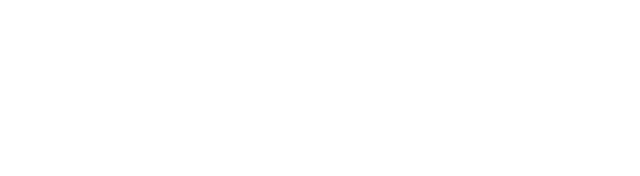
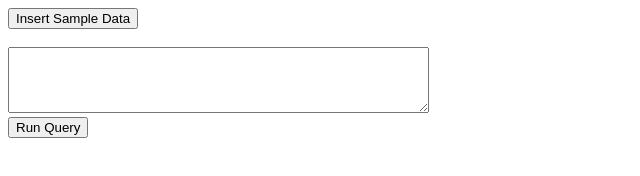
Before and after one commit to gggraciela/COMP4537Lab5_FrontEnd, a plain HTML site: page index.html in a window 1280 px wide. Shown: the whole page, without its empty margins (0-640 px from the left). Drawn offline with Linux system fonts and the light colour scheme.

Commit message:
reverted previous commit

```diff
--- a/index.html
+++ b/index.html
@@ -1,7 +1,14 @@
+<!-- index.html created with the assistance of ChatGPT -->
+<!DOCTYPE html>
+<html lang="en">
+    <head>
+        <meta charset="UTF-8">
+        <meta name="viewport" content="width=device-width, initial-scale=1.0">
+        <title>Patient Database</title>
         <script type="module">
             import messages from './lang/messages/en/user.js';
 
-    function insertData() {
+            window.insertData = function() {
                 fetch('https://jellyfish-app-hw2ys.ondigitalocean.app/insert', {
                     method: 'POST',
                     headers: { 'Content-Type': 'application/json' },
@@ -15,9 +22,9 @@
                 .then(res => res.json())
                 .then(data => displayMessage(data.success ? messages.insertSuccess : messages.insertError, data.success))
                 .catch(() => displayMessage(messages.backendError, false));
-    }
+            };
 
-    function executeQuery() {
+            window.executeQuery = function() {
                 const query = document.getElementById("sqlQuery").value.trim();
                 if (!query) {
                     displayMessage(messages.emptyQuery, false);
@@ -31,7 +38,7 @@
                     .then(res => res.json())
                     .then(data => displayMessage(data.success ? JSON.stringify(data.data, null, 2) : messages.queryError, data.success))
                     .catch(() => displayMessage(messages.backendError, false));
-    }
+            };
 
             function displayMessage(message, isSuccess) {
                 const resultArea = document.getElementById("resultArea");
@@ -39,8 +46,15 @@
                 resultArea.style.color = isSuccess ? "green" : "red";
                 resultArea.style.whiteSpace = "pre-wrap"; // Keeps JSON format readable
             }
-
-    // Attach functions to the window object
-    window.insertData = insertData;
-    window.executeQuery = executeQuery;
         </script>
+    </head>
+    <body>
+        <button onclick="insertData()">Insert Sample Data</button>
+        <br><br>
+        <textarea id="sqlQuery" rows="4" cols="50"></textarea>
+        <br>
+        <button onclick="executeQuery()">Run Query</button>
+        <br><br>
+        <pre id="resultArea"></pre> <!-- Display message directly here -->
+    </body>
+    </html>
```
Lines whose indentation alone changed are shown as unchanged.
